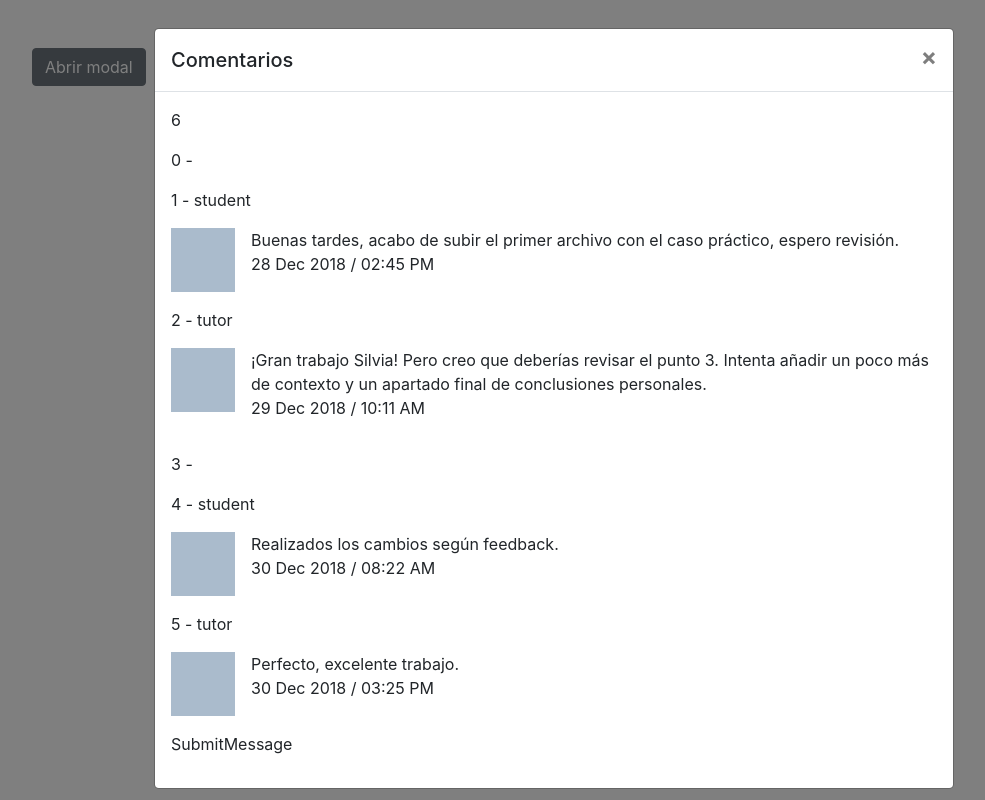
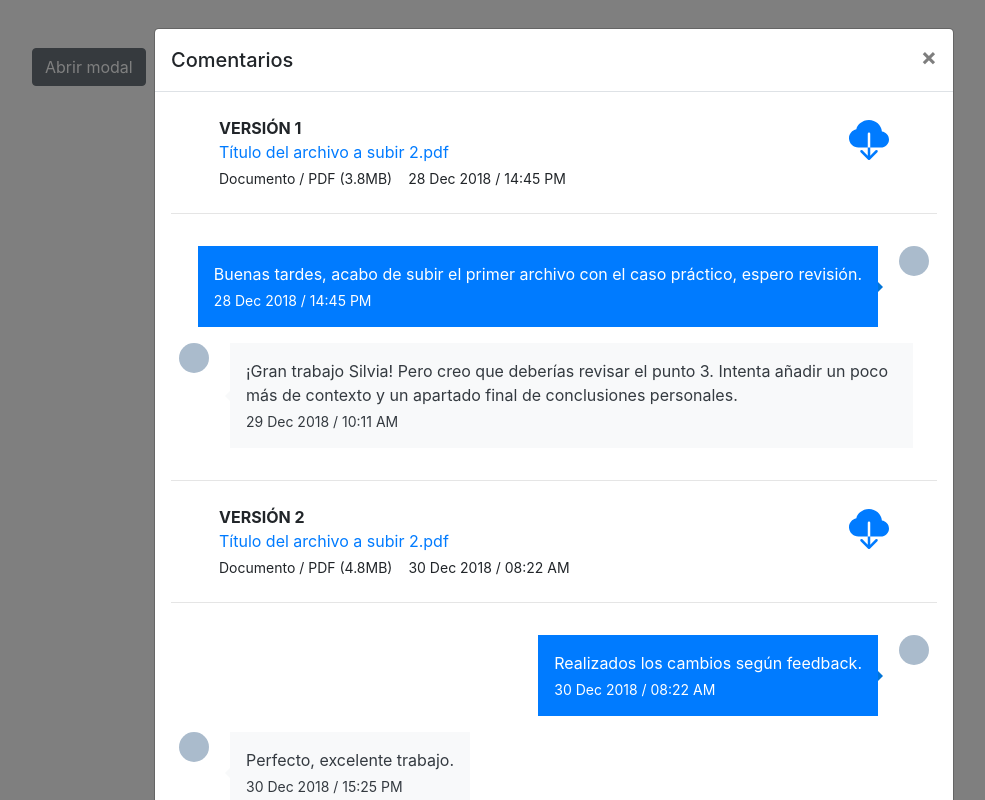
Before and after one commit to natgarea/vue-primer-intento, a Vue app: page / in a window 1280 px wide. Both pictures are taken after a click on the button "Abrir modal". Shown: the whole page, without its empty margins (86-1071 px from the left). Built offline with nearby package versions, Linux system fonts and the light colour scheme.

Commit message:
Add submit messages functionality

```diff
--- a/src/App.vue
+++ b/src/App.vue
@@ -14,3 +14,7 @@ export default {
   }
 }
 </script>
+
+<style>
+  @import './assets/styles/styles.css';
+</style>
--- /dev/null
+++ b/src/assets/styles/styles.css
@@ -0,0 +1,27 @@
+.arrow-right {
+    display: inline-block;
+    align-self: center;
+    width: 0;
+    height: 0;
+    border-top: 5px solid transparent;
+    border-bottom: 5px solid transparent;
+
+    border-left: 5px solid #0275d8;
+}
+
+.arrow-left {
+    display: inline-block;
+    align-self: center;
+    width: 0;
+    height: 0;
+    border-top: 5px solid transparent;
+    border-bottom: 5px solid transparent;
+
+    border-right:5px solid #f8f9fa;
+}
+
+/* #attachment-version {}
+
+#attachment-title {}
+
+#attachment-file-data {} */
--- a/src/components/Message.vue
+++ b/src/components/Message.vue
@@ -1,15 +1,45 @@
 <template>
   <div>
     <ul class="list-unstyled">
-    <b-media v-if="!message.attachment" tag="li">
-      <template #aside>
-        <b-img blank blank-color="#abc" width="64" alt="placeholder"></b-img>
+    <!--un b-media distinto para attachment-->
+    <b-media
+      v-if="!message.attachment"
+      :right-align="message.logged_as_user ? true : false"
+      :class="message.logged_as_user ? 'm-2 ml-4' : 'm-2 mr-4'"
+      tag="li">
+      <template #aside vertical-align="center">
+        <b-img blank blank-color="#abc" rounded="circle" width="30" alt="placeholder"></b-img>
       </template>
-      <p class="mb-0">
-        {{message.content}}
-      </p>
-      <p>{{moment(message.timestamp).format('DD MMM YYYY / hh:mm A')}}</p>
+      <div class="d-flex">
+        <div v-if="!message.logged_as_user" class="arrow-left float-left"/>
+        <div class="d-inline-block p-3"
+        :class="message.logged_as_user ? 'ml-auto bg-primary text-white' :
+        'bg-light text-dark'">
+          <p class="mb-0">{{message.content}}</p>
+          <p class="mb-0 mt-1 small">{{moment(message.timestamp).format('DD MMM YYYY / kk:mm A')}}</p>
+        </div>
+        <div v-if="message.logged_as_user" class="arrow-right float-right"/>
+      </div>
     </b-media>
+
+    <b-media v-if="message.attachment" tag="li">
+      <hr v-if="index !== 0"/>
+      <div class="d-flex justify-content-between py-2 px-5">
+        <div>
+        <p class="mb-0 text-uppercase font-weight-bold">Versión {{message.version}}</p>
+        <p class="mb-0"><a href="message.url">{{message.title}}</a></p>
+        <p class="mb-0 mt-1 small">
+          <span class="mr-3">Documento / {{message.file_type}} ({{message.file_size}})</span>
+          <span>{{moment(message.timestamp).format('DD MMM YYYY / kk:mm A')}}</span>
+        </p>
+        </div>
+        <div>
+              <p class="h1"><b-icon-cloud-download-fill variant="primary"></b-icon-cloud-download-fill></p>
+        </div>
+      </div>
+      <hr/>
+    </b-media>
+
     </ul>
 
   </div>
@@ -18,7 +48,8 @@
 <script>
   export default {
     name: 'Message',
-    props: ['message'],
-    // el timestamp lo quiero modificar con moment()
+    props: ['message', 'index'],
+    //añadir data de received messages para su clase
+    // idem con sent messages
   }
 </script>
--- a/src/components/MessageArea.vue
+++ b/src/components/MessageArea.vue
@@ -1,10 +1,7 @@
 <template>
   <div>
-    <p>{{messages.length}}</p>
       <div v-for="(message, index) of messages" :key="index">
-        <p>{{index}} - {{message.user}}</p>
-        <Message :message="message"/>
-
+        <Message :message="message" :index="index"/>
       </div>
   </div>
 </template>
--- a/src/components/SubmitMessage.vue
+++ b/src/components/SubmitMessage.vue
@@ -1,11 +1,41 @@
 <template>
-  <div>
-      <p>SubmitMessage</p>
+  <div class="">
+       <div class="d-flex justify-content-between py-2 px-5">
+          <div>
+            <textarea :value="messageContent" @keyup.enter="updateContent"></textarea>
+          </div>
+          <div>
+            <p class="h1"><b-icon-arrow-right-circle-fill variant="primary" @click="updateContent">
+              </b-icon-arrow-right-circle-fill></p>
+          </div>
+        </div>
   </div>
 </template>
 
 <script>
+  import {mapState, mapMutations, mapActions} from 'vuex';
+
   export default {
-    name: 'SubmitMessage'
+    name: 'SubmitMessage',
+    computed: {
+      ...mapState({
+        messageContent: state => state.messageContent
+      })
+    },
+    methods: {
+      ...mapMutations(['setMessage']),
+      ...mapActions(['sendMessage']),
+      ...mapMutations(['loadMessages']),
+      ...mapActions(['getMessages']),
+      updateContent (e) {
+          this.$store.commit('updateContent', e.target.value)
+          this.sendMessage()
+      }
+    },
+    updated() {
+      this.getMessages()
+    }
+    // no tienen un hr sino un border
+
   }
 </script>
--- a/src/store/index.js
+++ b/src/store/index.js
@@ -6,16 +6,34 @@ Vue.use(Vuex)
 
 export default new Vuex.Store({
   state: {
-    messages: []
+    messages: [],
+    newMessage: {},
+    messageContent: ''
   },
   mutations: {
       loadMessages(state, messagesAction) {
         state.messages = messagesAction;
       },
+      setMessage(state) {
+        state.messages.push({
+          "attachment":false,
+          "user":"user",
+          "logged_as_user":true,
+          "timestamp": new Date(),
+          "content":state.messageContent});
+        state.messageContent = '';
+      },
+      updateContent (state, content) {
+        state.messageContent = content
+
+      }
   },
   actions: {
     getMessages: function({ commit }) {
       commit('loadMessages', preloadedMessages)
+    },
+    sendMessage: function({ commit }) {
+      commit('setMessage', this.state.messageContent)
     }
   },
   modules: {
```
Also changed, not shown: 1 other file (tests, documents, lock files or other folders).
